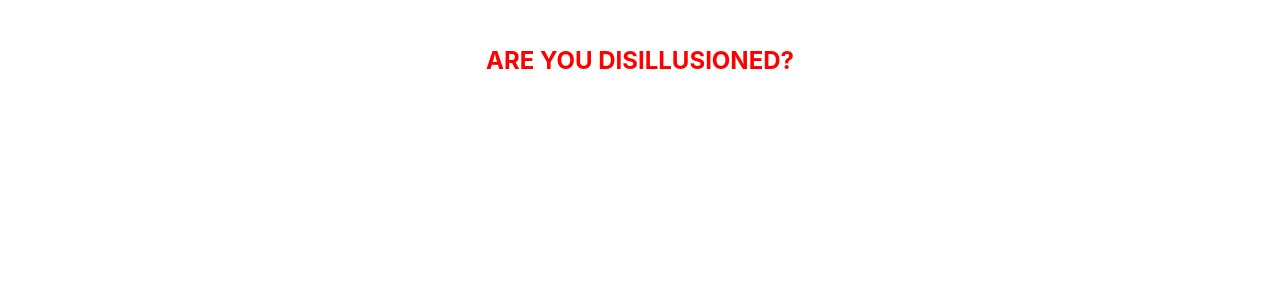
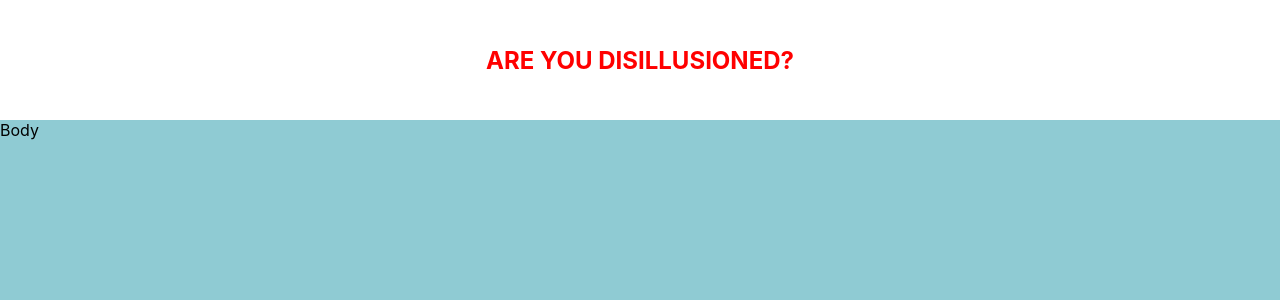
Before and after one commit to Hriday1321/StudioAssessment, a React (Create React App) app: page / in a window 1280 px wide. Shown: the top 300 px of the page. Built offline with nearby package versions, Linux system fonts and the light colour scheme; the HTML template or start-up script is replaced by a standard one.

Commit message:
setting up the looks

```diff
--- a/src/App.js
+++ b/src/App.js
@@ -1,9 +1,11 @@
+import Body from "./components/Body/Body";
 import Header from "./components/Header/Header";
 
 function App() {
   return (
     <div className="App">
       <Header />
+      <Body />
     </div>
   );
 }
--- /dev/null
+++ b/src/components/Body/Body.js
@@ -0,0 +1,9 @@
+import React from 'react'
+
+function Body() {
+  return (
+    <div>Body</div>
+  )
+}
+
+export default Body
--- a/src/components/Header/Header.elements.js
+++ b/src/components/Header/Header.elements.js
@@ -8,4 +8,5 @@
     align-items: center;
     justify-content: center;
     height: 15vh;
+    background-color: white;
 `;
--- a/src/index.css
+++ b/src/index.css
@@ -1,6 +1,7 @@
 body {
   margin: 0;
   min-height: 100vh;
+  background-color: rgb(143, 203, 211);
   font-family: -apple-system, BlinkMacSystemFont, 'Segoe UI', 'Roboto', 'Oxygen',
     'Ubuntu', 'Cantarell', 'Fira Sans', 'Droid Sans', 'Helvetica Neue',
     sans-serif;
```
